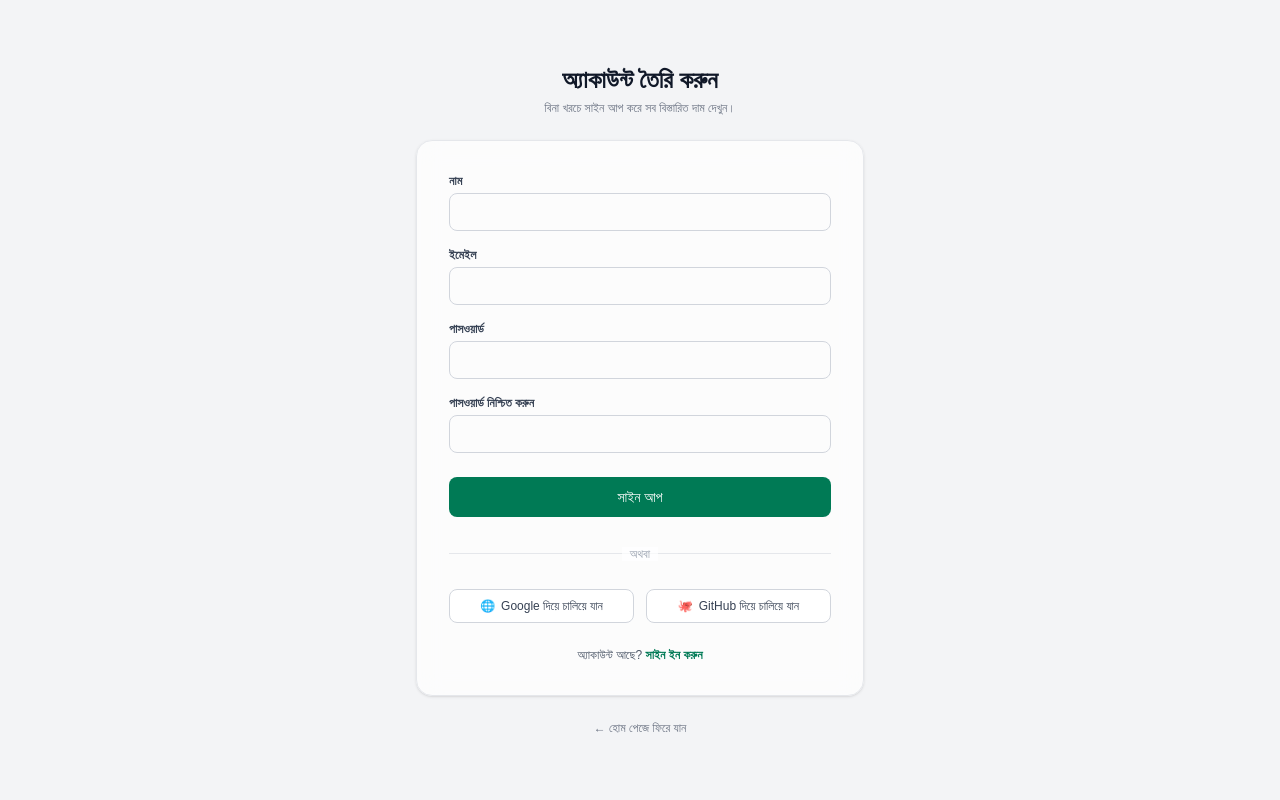
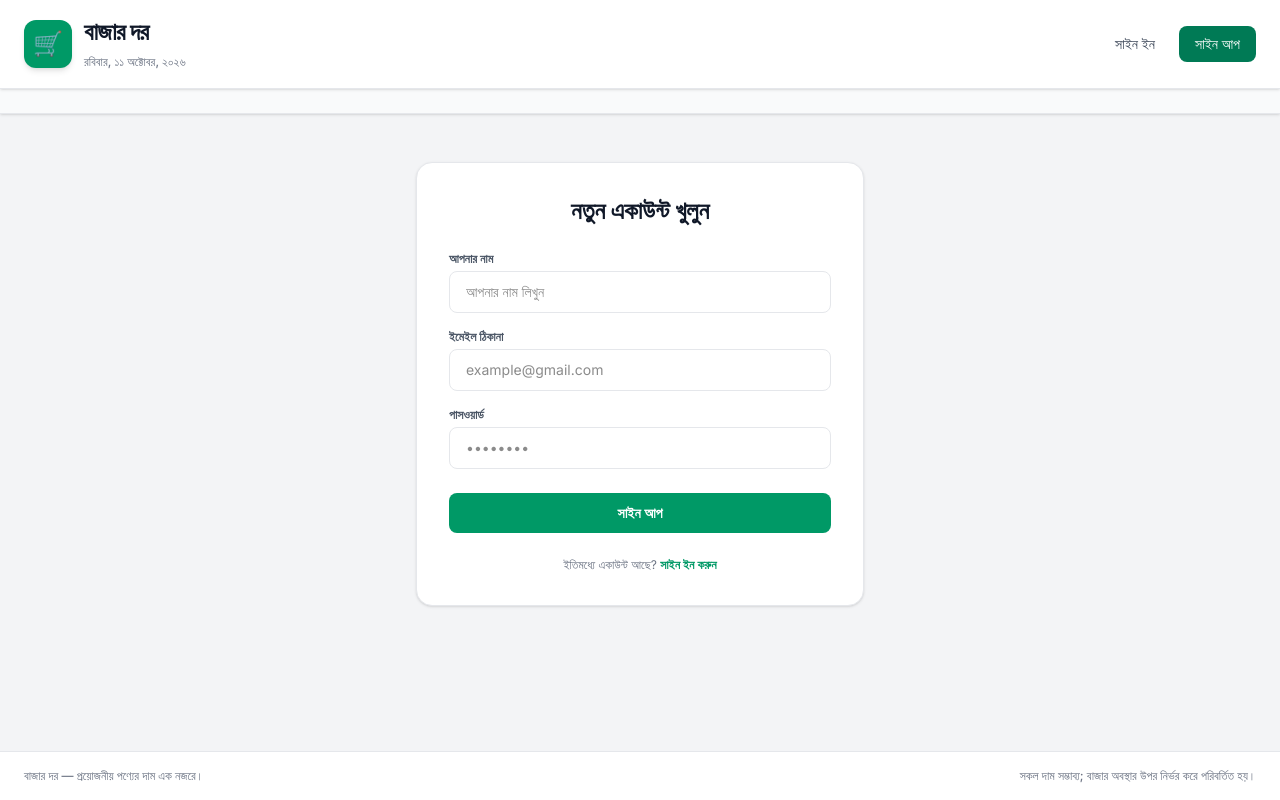
Before and after one commit to ashlvx284/a7-bazar-dor, a Next.js app: page /signup in a window 1280 px wide. Built offline with nearby package versions, Linux system fonts and the light colour scheme; no server answers.

Commit message:
feat: add sticky header, footer, toast notifications, and Bengali date to bazar dor app

```diff
--- /dev/null
+++ b/src/app/components/Footer.tsx
@@ -0,0 +1,17 @@
+export default function Footer() {
+  return (
+    <footer className="w-full bg-white border-t border-gray-200 py-4 px-6 mt-12">
+      <div className="max-w-7xl mx-auto flex flex-col md:flex-row justify-between items-center text-xs text-gray-500 gap-2 font-medium">
+
+        <div>
+          বাজার দর — প্রয়োজনীয় পণ্যের দাম এক নজরে।
+        </div>
+
+
+        <div>
+          সকল দাম সম্ভাব্য; বাজার অবস্থার উপর নির্ভর করে পরিবর্তিত হয়।
+        </div>
+      </div>
+    </footer>
+  );
+}
--- a/src/app/components/Navbar.tsx
+++ b/src/app/components/Navbar.tsx
@@ -2,6 +2,7 @@
 import Link from 'next/link';
 import { useState, useEffect } from 'react';
 import { useRouter } from 'next/navigation';
+import toast from 'react-hot-toast';
 
 export default function Navbar() {
   const router = useRouter();
@@ -21,8 +22,13 @@ export default function Navbar() {
     localStorage.removeItem('isLoggedIn');
     localStorage.removeItem('userEmail');
     setIsLoggedIn(false);
-    router.push('/');
-    window.location.reload();
+
+    toast.success('সফলভাবে লগআউট করা হয়েছে!');
+
+    setTimeout(() => {
+      router.push('/');
+      window.location.reload();
+    }, 1000);
   };
 
   return (
@@ -35,9 +41,7 @@ export default function Navbar() {
           </div>
           <div>
             <span className="text-2xl font-bold text-gray-900 tracking-tight block">বাজার দর</span>
-            <span className="text-xs text-gray-500 font-medium">
-  {new Intl.DateTimeFormat('bn-BD', { weekday: 'long', day: 'numeric', month: 'long', year: 'numeric' }).format(new Date())}
-</span>
+            <span className="text-xs text-gray-500 font-medium">রবিবার, ১১ অক্টোবর, ২০২৬</span>
           </div>
         </Link>
 
--- a/src/app/layout.tsx
+++ b/src/app/layout.tsx
@@ -1,29 +1,26 @@
 import type { Metadata } from "next";
-import { Geist, Geist_Mono } from "next/font/google";
+import { Inter } from "next/font/google";
 import "./globals.css";
+import { Toaster } from "react-hot-toast";
 
-const geistSans = Geist({
-  variable: "--font-geist-sans",
-  subsets: ["latin"],
-});
-
-const geistMono = Geist_Mono({
-  variable: "--font-geist-mono",
-  subsets: ["latin"],
-});
+const inter = Inter({ subsets: ["latin"] });
 
 export const metadata: Metadata = {
-  title: "Create Next App",
-  description: "Generated by create next app",
+  title: "বাজার দর",
+  description: "প্রয়োজনীয় পণ্যের দাম এক নজরে",
 };
 
-export default function RootLayout({ children }: LayoutProps<"/">) {
+export default function RootLayout({
+  children,
+}: Readonly<{
+  children: React.ReactNode;
+}>) {
   return (
-    <html
-      lang="en"
-      className={`${geistSans.variable} ${geistMono.variable} h-full antialiased`}
-    >
-      <body className="min-h-full flex flex-col">{children}</body>
+    <html lang="bn">
+      <body className={inter.className}>
+        <Toaster position="top-center" reverseOrder={false} />
+        {children}
+      </body>
     </html>
   );
 }
--- a/src/app/page.tsx
+++ b/src/app/page.tsx
@@ -1,4 +1,5 @@
 'use client';
+import Footer from '@/app/components/Footer';
 import { useState, useEffect } from 'react';
 import { useRouter } from 'next/navigation';
 import Navbar from './components/Navbar';
@@ -345,6 +346,7 @@ export default function Home() {
           </>
         )}
       </div>
+      <Footer />
     </main>
   );
 }
--- a/src/app/signin/page.tsx
+++ b/src/app/signin/page.tsx
@@ -1,20 +1,22 @@
 'use client';
 import { useState } from 'react';
 import { useRouter } from 'next/navigation';
+import Navbar from '@/app/components/Navbar';
+import CatagoriesNav from '@/app/components/CatagoriesNav';
+import PriceTicker from '@/app/components/PriceTicker';
+import Footer from '@/app/components/Footer';
 import Link from 'next/link';
 import toast from 'react-hot-toast';
-import Navbar from '../components/Navbar';
 
 export default function SignInPage() {
   const router = useRouter();
   const [email, setEmail] = useState('');
   const [password, setPassword] = useState('');
 
-  const handleSubmit = (e: React.FormEvent) => {
+  const handleSignIn = (e: React.FormEvent) => {
     e.preventDefault();
-
     if (!email || !password) {
-      toast.error('ইমেইল এবং পাসওয়ার্ড প্রদান করুন!');
+      toast.error('দয়া করে ইমেইল এবং পাসওয়ার্ড দিন');
       return;
     }
 
@@ -24,70 +26,73 @@ export default function SignInPage() {
     toast.success('সফলভাবে সাইন ইন হয়েছে!');
 
     setTimeout(() => {
-      const redirectProductId = localStorage.getItem('redirectProductId');
-      if (redirectProductId) {
+      const redirectId = localStorage.getItem('redirectProductId');
+      if (redirectId) {
         localStorage.removeItem('redirectProductId');
-        router.replace(`/product/${redirectProductId}`);
+        router.push(`/product/${redirectId}`);
       } else {
-        router.replace('/');
+        router.push('/');
       }
     }, 1000);
   };
 
   return (
-    <div className="min-h-screen bg-gray-100">
-      <Navbar />
-      <div className="max-w-md mx-auto mt-16 px-4">
-        <div className="bg-white rounded-2xl border border-gray-200 p-8 shadow-sm">
-          <h2 className="text-2xl font-bold text-gray-900 text-center mb-6">
-            সাইন ইন করুন
-          </h2>
+    <main className="min-h-screen bg-gray-100 flex flex-col justify-between">
+      <div>
+        {/* Sticky Header Wrapper */}
+        <div className="sticky top-0 z-40 bg-gray-100 shadow-sm">
+          <Navbar />
+          <CatagoriesNav activeCat="" onSelectCategory={() => {}} />
+          <PriceTicker />
+        </div>
 
-          <form onSubmit={handleSubmit} className="space-y-4">
+        {/* Sign In Form */}
+        <div className="max-w-md mx-auto mt-12 bg-white p-8 rounded-2xl border border-gray-200 shadow-sm">
+          <h1 className="text-2xl font-bold text-gray-900 mb-6 text-center">সাইন ইন করুন</h1>
+
+          <form onSubmit={handleSignIn} className="space-y-4">
             <div>
-              <label className="block text-xs font-semibold text-gray-700 mb-1">
-                ইমেইল ঠিকানা
-              </label>
+              <label className="block text-xs font-semibold text-gray-600 mb-1">ইমেইল ঠিকানা</label>
               <input
                 type="email"
-                required
                 value={email}
                 onChange={(e) => setEmail(e.target.value)}
-                placeholder="example@mail.com"
-                className="w-full px-4 py-2.5 border border-gray-300 rounded-xl text-sm focus:outline-none focus:border-emerald-600"
+                placeholder="example@gmail.com"
+                className="w-full px-4 py-2.5 text-sm border border-gray-200 rounded-lg focus:outline-none focus:border-emerald-600"
+                required
               />
             </div>
 
             <div>
-              <label className="block text-xs font-semibold text-gray-700 mb-1">
-                পাসওয়ার্ড
-              </label>
+              <label className="block text-xs font-semibold text-gray-600 mb-1">পাসওয়ার্ড</label>
               <input
                 type="password"
-                required
                 value={password}
                 onChange={(e) => setPassword(e.target.value)}
                 placeholder="••••••••"
-                className="w-full px-4 py-2.5 border border-gray-300 rounded-xl text-sm focus:outline-none focus:border-emerald-600"
+                className="w-full px-4 py-2.5 text-sm border border-gray-200 rounded-lg focus:outline-none focus:border-emerald-600"
+                required
               />
             </div>
 
             <button
               type="submit"
-              className="w-full bg-emerald-700 hover:bg-emerald-800 text-white font-medium py-2.5 rounded-xl text-sm transition mt-2"
+              className="w-full bg-emerald-600 hover:bg-emerald-700 text-white font-semibold py-2.5 rounded-lg transition text-sm cursor-pointer mt-2"
             >
-              সাইন ইন
+              লগইন
             </button>
           </form>
 
-          <p className="text-xs text-gray-500 text-center mt-6">
-            অ্যাকাউন্ট নেই?{' '}
-            <Link href="/signup" className="text-emerald-700 font-semibold hover:underline">
+          <p className="text-xs text-center text-gray-500 mt-6">
+            একাউন্ট নেই?{' '}
+            <Link href="/signup" className="text-emerald-600 font-semibold hover:underline">
               সাইন আপ করুন
             </Link>
           </p>
         </div>
       </div>
-    </div>
+
+      <Footer />
+    </main>
   );
 }
--- a/src/app/signup/page.tsx
+++ b/src/app/signup/page.tsx
@@ -1,138 +1,105 @@
 'use client';
 import { useState } from 'react';
+import { useRouter } from 'next/navigation';
+import Navbar from '@/app/components/Navbar';
+import CatagoriesNav from '@/app/components/CatagoriesNav';
+import PriceTicker from '@/app/components/PriceTicker';
+import Footer from '@/app/components/Footer';
 import Link from 'next/link';
-import { useRouter } from 'next/navigation';
-import toast, { Toaster } from 'react-hot-toast';
+import toast from 'react-hot-toast';
 
 export default function SignUpPage() {
   const router = useRouter();
-  const [formData, setFormData] = useState({
-    name: '',
-    email: '',
-    password: '',
-    confirmPassword: '',
-  });
+  const [name, setName] = useState('');
+  const [email, setEmail] = useState('');
+  const [password, setPassword] = useState('');
 
-  const handleSubmit = (e: React.FormEvent) => {
+  const handleSignUp = (e: React.FormEvent) => {
     e.preventDefault();
-    if (!formData.name || !formData.email || !formData.password) {
-      toast.error('সবগুলো ঘর পূরণ করুন');
-      return;
-    }
-    if (formData.password !== formData.confirmPassword) {
-      toast.error('পাসওয়ার্ড মিলছে না');
+    if (!name || !email || !password) {
+      toast.error('দয়া করে সব তথ্য পূরণ করুন');
       return;
     }
 
-    // লোকাল স্টোরেজে ইউজার ডাটা সেভ রাখা যাতে পরে সাইন ইন পেজে রিডাইরেক্ট করা যায়
-    localStorage.setItem('hasAccount', 'true');
-    localStorage.setItem('userEmail', formData.email);
+    localStorage.setItem('isLoggedIn', 'true');
+    localStorage.setItem('userEmail', email);
 
-    // সফলভাবে সাইন আপ হওয়ার টোস্ট
-    toast.success('আপনার একাউন্ট টি তৈরি হয়েছে।', {
-      style: {
-        border: '1px solid #10B981',
-        padding: '12px 16px',
-        color: '#065F46',
-        backgroundColor: '#ECFDF5',
-        fontWeight: 'bold',
-      },
-      iconTheme: {
-        primary: '#10B981',
-        secondary: '#FF0000',
-      },
-    });
+    toast.success('একাউন্ট সফলভাবে তৈরি হয়েছে!');
 
     setTimeout(() => {
-      router.push('/signin');
-    }, 1500);
+      router.push('/');
+    }, 1000);
   };
 
   return (
-    <main className="min-h-screen bg-gray-100 flex flex-col justify-center items-center px-4 py-8">
-      <Toaster position="top-center" />
-      <div className="text-center mb-6">
-        <h1 className="text-2xl font-bold text-gray-900">অ্যাকাউন্ট তৈরি করুন</h1>
-        <p className="text-xs text-gray-500 mt-1">
-          বিনা খরচে সাইন আপ করে সব বিস্তারিত দাম দেখুন।
-        </p>
+    <main className="min-h-screen bg-gray-100 flex flex-col justify-between">
+      <div>
+        {/* Sticky Header Wrapper */}
+        <div className="sticky top-0 z-40 bg-gray-100 shadow-sm">
+          <Navbar />
+          <CatagoriesNav activeCat="" onSelectCategory={() => {}} />
+          <PriceTicker />
         </div>
 
-      <div className="w-full max-w-md bg-white/70 backdrop-blur-md p-8 rounded-2xl border border-gray-200 shadow-sm">
-        <form onSubmit={handleSubmit} className="space-y-4">
+        {/* Sign Up Form */}
+        <div className="max-w-md mx-auto mt-12 bg-white p-8 rounded-2xl border border-gray-200 shadow-sm">
+          <h1 className="text-2xl font-bold text-gray-900 mb-6 text-center">নতুন একাউন্ট খুলুন</h1>
+
+          <form onSubmit={handleSignUp} className="space-y-4">
             <div>
-            <label className="block text-xs font-semibold text-gray-700 mb-1">নাম</label>
+              <label className="block text-xs font-semibold text-gray-600 mb-1">আপনার নাম</label>
               <input
                 type="text"
-              className="w-full px-3 py-2 border border-gray-300 rounded-lg text-sm focus:outline-none focus:ring-2 focus:ring-emerald-500"
-              value={formData.name}
-              onChange={(e) => setFormData({ ...formData, name: e.target.value })}
+                value={name}
+                onChange={(e) => setName(e.target.value)}
+                placeholder="আপনার নাম লিখুন"
+                className="w-full px-4 py-2.5 text-sm border border-gray-200 rounded-lg focus:outline-none focus:border-emerald-600"
+                required
               />
             </div>
 
             <div>
-            <label className="block text-xs font-semibold text-gray-700 mb-1">ইমেইল</label>
+              <label className="block text-xs font-semibold text-gray-600 mb-1">ইমেইল ঠিকানা</label>
               <input
                 type="email"
-              className="w-full px-3 py-2 border border-gray-300 rounded-lg text-sm focus:outline-none focus:ring-2 focus:ring-emerald-500"
-              value={formData.email}
-              onChange={(e) => setFormData({ ...formData, email: e.target.value })}
+                value={email}
+                onChange={(e) => setEmail(e.target.value)}
+                placeholder="example@gmail.com"
+                className="w-full px-4 py-2.5 text-sm border border-gray-200 rounded-lg focus:outline-none focus:border-emerald-600"
+                required
               />
             </div>
 
             <div>
-            <label className="block text-xs font-semibold text-gray-700 mb-1">পাসওয়ার্ড</label>
+              <label className="block text-xs font-semibold text-gray-600 mb-1">পাসওয়ার্ড</label>
               <input
                 type="password"
-              className="w-full px-3 py-2 border border-gray-300 rounded-lg text-sm focus:outline-none focus:ring-2 focus:ring-emerald-500"
-              value={formData.password}
-              onChange={(e) => setFormData({ ...formData, password: e.target.value })}
-            />
-          </div>
-
-          <div>
-            <label className="block text-xs font-semibold text-gray-700 mb-1">পাসওয়ার্ড নিশ্চিত করুন</label>
-            <input
-              type="password"
-              className="w-full px-3 py-2 border border-gray-300 rounded-lg text-sm focus:outline-none focus:ring-2 focus:ring-emerald-500"
-              value={formData.confirmPassword}
-              onChange={(e) => setFormData({ ...formData, confirmPassword: e.target.value })}
+                value={password}
+                onChange={(e) => setPassword(e.target.value)}
+                placeholder="••••••••"
+                className="w-full px-4 py-2.5 text-sm border border-gray-200 rounded-lg focus:outline-none focus:border-emerald-600"
+                required
               />
             </div>
 
             <button
               type="submit"
-            className="w-full bg-emerald-700 hover:bg-emerald-800 text-white font-medium py-2.5 rounded-lg text-sm transition mt-2"
+              className="w-full bg-emerald-600 hover:bg-emerald-700 text-white font-semibold py-2.5 rounded-lg transition text-sm cursor-pointer mt-2"
             >
               সাইন আপ
             </button>
           </form>
 
-        <div className="relative my-6 text-center">
-          <div className="absolute inset-0 flex items-center"><div className="w-full border-t border-gray-200"></div></div>
-          <span className="relative bg-white/70 px-2 text-xs text-gray-400">অথবা</span>
-        </div>
-
-        <div className="grid grid-cols-2 gap-3">
-          <button className="flex items-center justify-center gap-1.5 border border-gray-300 bg-white py-2 px-3 rounded-lg text-xs font-medium text-gray-700 hover:bg-gray-50">
-            <span>🌐</span> Google দিয়ে চালিয়ে যান
-          </button>
-          <button className="flex items-center justify-center gap-1.5 border border-gray-300 bg-white py-2 px-3 rounded-lg text-xs font-medium text-gray-700 hover:bg-gray-50">
-            <span>🐙</span> GitHub দিয়ে চালিয়ে যান
-          </button>
-        </div>
-
-        <p className="text-center text-xs text-gray-600 mt-6">
-          অ্যাকাউন্ট আছে?{' '}
-          <Link href="/signin" className="text-emerald-700 font-bold hover:underline">
+          <p className="text-xs text-center text-gray-500 mt-6">
+            ইতিমধ্যে একাউন্ট আছে?{' '}
+            <Link href="/signin" className="text-emerald-600 font-semibold hover:underline">
               সাইন ইন করুন
             </Link>
           </p>
         </div>
+      </div>
 
-      <Link href="/" className="text-xs text-gray-500 mt-6 hover:underline flex items-center gap-1">
-        ← হোম পেজে ফিরে যান
-      </Link>
+      <Footer />
     </main>
   );
 }
```
Also changed, not shown: src/app/product/[id]/page.tsx (+16 -5 lines). Lines whose indentation alone changed are shown as unchanged.
